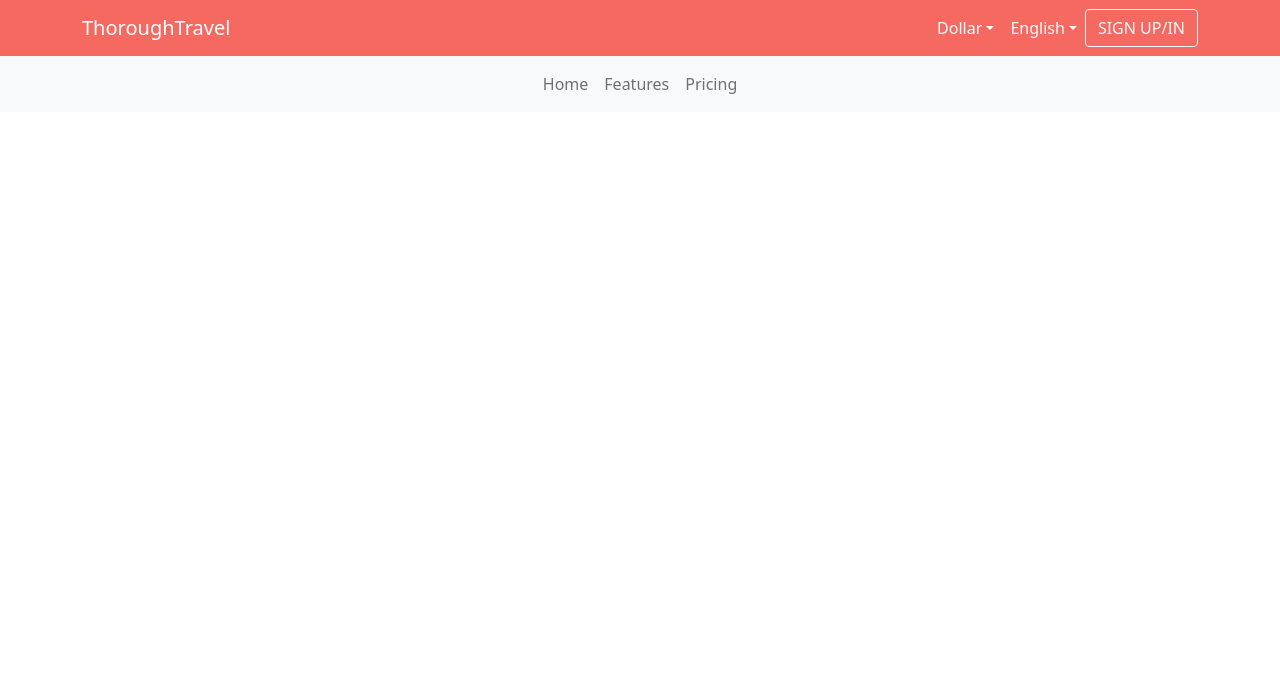
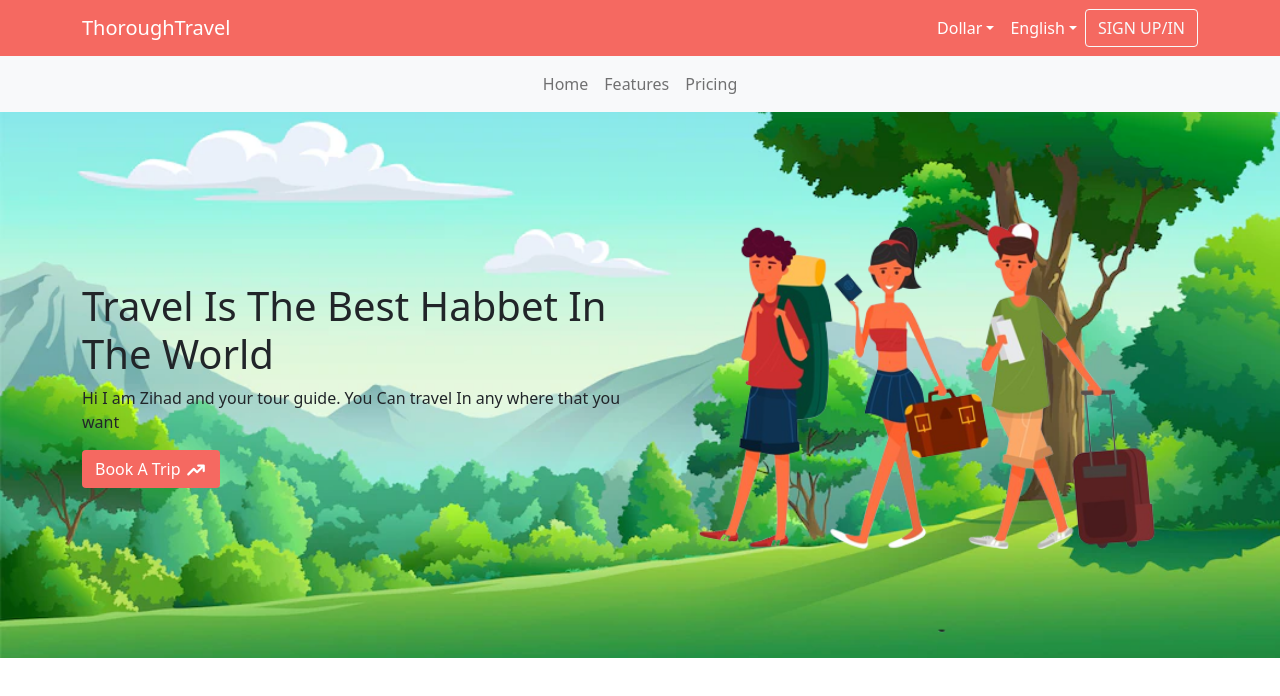
Before and after one commit to ZIHAD22/Thorough-Travel, a React (Create React App) app: page / in a window 1280 px wide. Shown: the top 696 px of the page. Built offline with nearby package versions, Linux system fonts and the light colour scheme.

Commit message:
add hero are

```diff
--- a/src/components/Header/Header.jsx
+++ b/src/components/Header/Header.jsx
@@ -1,6 +1,7 @@
 import React from "react";
 import { Container, Nav, Navbar } from "react-bootstrap";
 import BrandHeader from "../BrandHeader/BrandHeader";
+import HeroArea from "../HeroArea/HeroArea";
 
 const Header = () => {
   return (
@@ -15,6 +16,7 @@ const Header = () => {
           </Nav>
         </Container>
       </Navbar>
+      <HeroArea />
     </div>
   );
 };
--- /dev/null
+++ b/src/components/HeroArea/HeroArea.css
@@ -0,0 +1,14 @@
+.hero-area{
+    background-image: url("../../images/jungle.png");
+    background-repeat: no-repeat;
+    background-position: center;
+    background-size: cover;
+}
+.btn-bg{
+    background-color: #F56961 !important;
+    color: white !important;
+}
+.book-icon{
+    width: 22px;
+    height: 22px;
+}
--- /dev/null
+++ b/src/components/HeroArea/HeroArea.jsx
@@ -0,0 +1,31 @@
+import React from "react";
+import { Col, Container, Row } from "react-bootstrap";
+import traveler from "../../images/traveler.png";
+import { TrendingUpIcon } from "@heroicons/react/solid";
+import "./HeroArea.css";
+
+const HeroArea = () => {
+  return (
+    <div className="hero-area">
+      <Container>
+        <Row>
+          <Col md={6} className="my-auto">
+            <h1>Travel Is The Best Habbet In The World</h1>
+            <p>
+              Hi I am Zihad and your tour guide. You Can travel In any where
+              that you want
+            </p>
+            <a href="/" className="btn btn-bg">
+              Book A Trip <TrendingUpIcon className="book-icon" />
+            </a>
+          </Col>
+          <Col md={6} className="my-auto">
+            <img className="w-100" src={traveler} alt="" />
+          </Col>
+        </Row>
+      </Container>
+    </div>
+  );
+};
+
+export default HeroArea;
```
Also changed, not shown: src/images/jungle.png (added), src/images/traveler.png (added).
